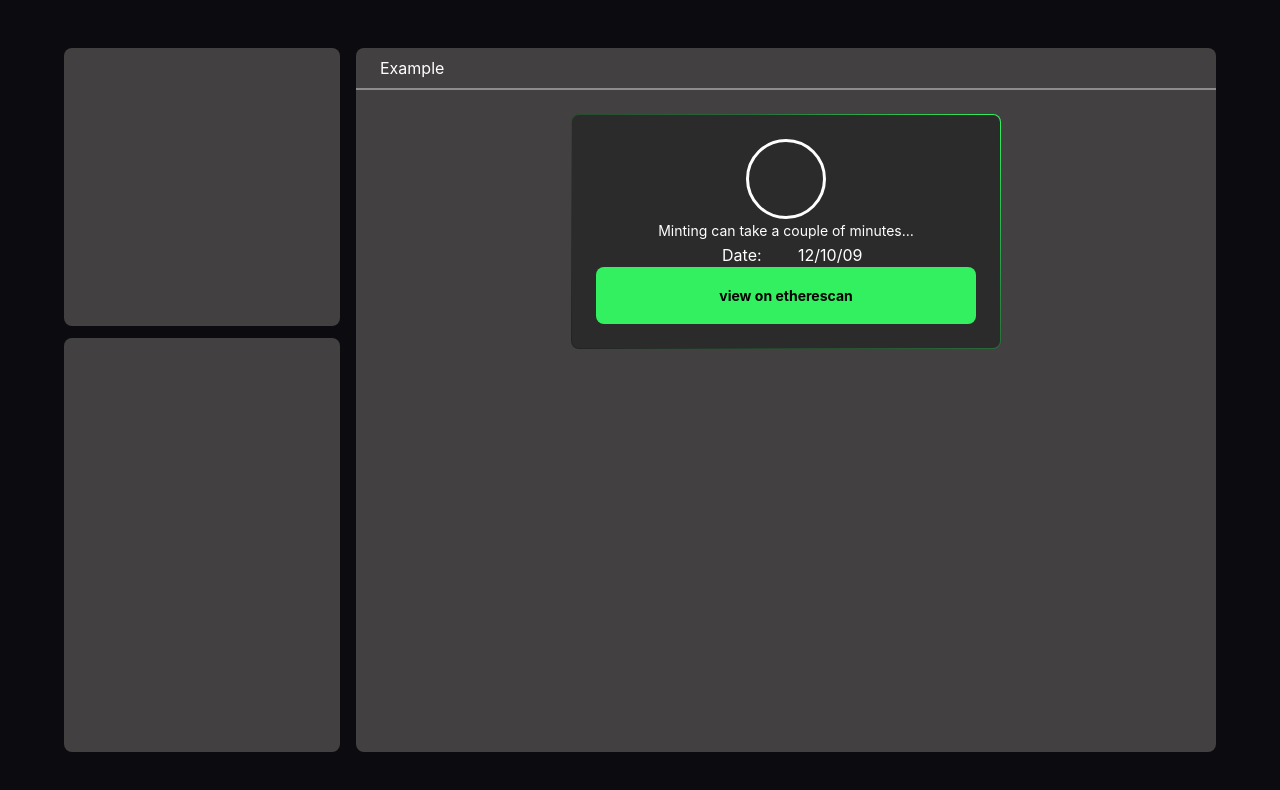
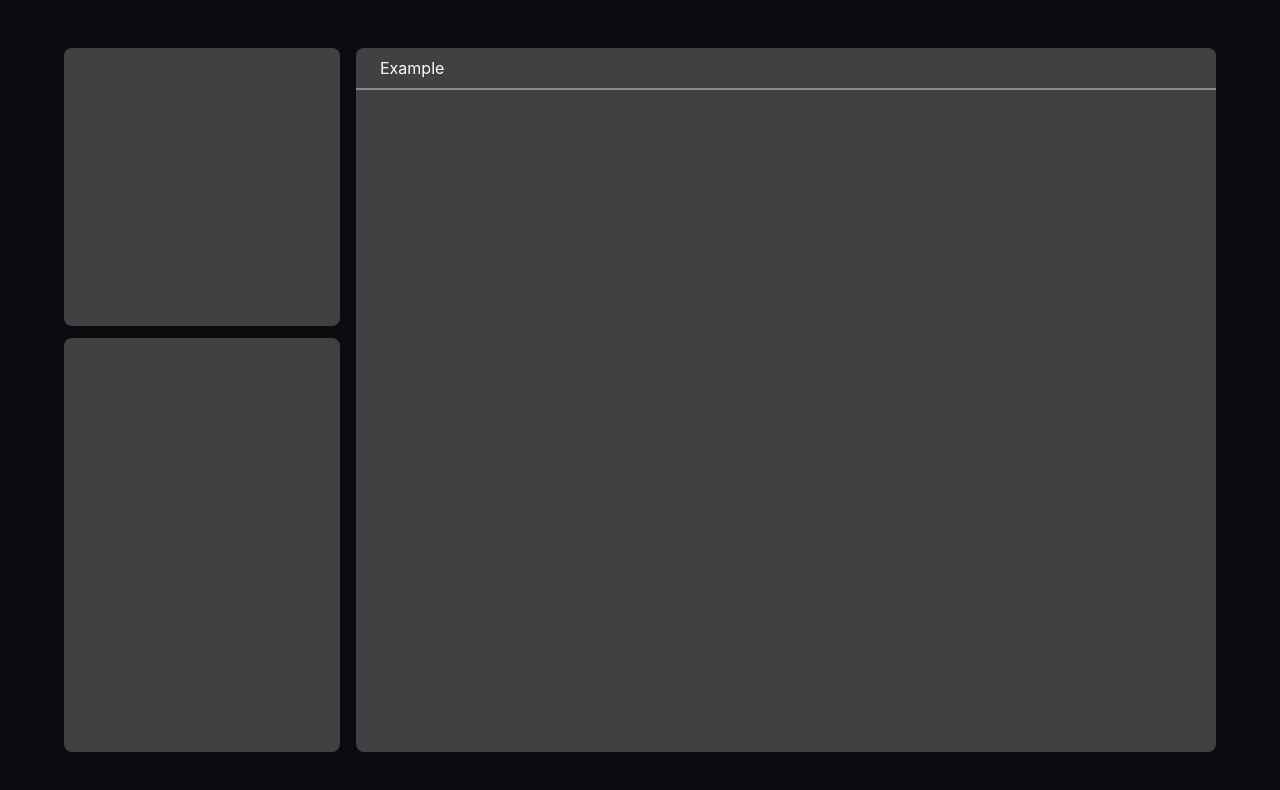
Before and after one commit to BabelFishProtocol/babelfish-frontend, a React (Create React App) app: page /deposit in a window 1280 px wide. Shown: the top 790 px of the page. Built offline with nearby package versions, Linux system fonts and the light colour scheme.

Commit message:
remove transaction card

```diff
--- a/src/components/Card/index.tsx
+++ b/src/components/Card/index.tsx
@@ -14,7 +14,7 @@
 
 interface ICardTitle {
   title: string;
-  children: any;
+  children?: any;
 }
 
 export const CardTitle = ({ title, children }: ICardTitle) => {
--- a/src/containers/deposit/index.tsx
+++ b/src/containers/deposit/index.tsx
@@ -13,16 +13,7 @@
         </div>
       </div>
       <div className="col-9 m-0">
-        <CardTitle title="Example">
-          <div className="d-flex justify-content-center py-4">
-            <div className="w-50">
-              <TransactionCard
-                loading={true}
-                transactionData={{ Date: "12/10/09" }}
-              />
-            </div>
-          </div>
-        </CardTitle>
+        <CardTitle title="Example"></CardTitle>
       </div>
     </div>
   );
```
